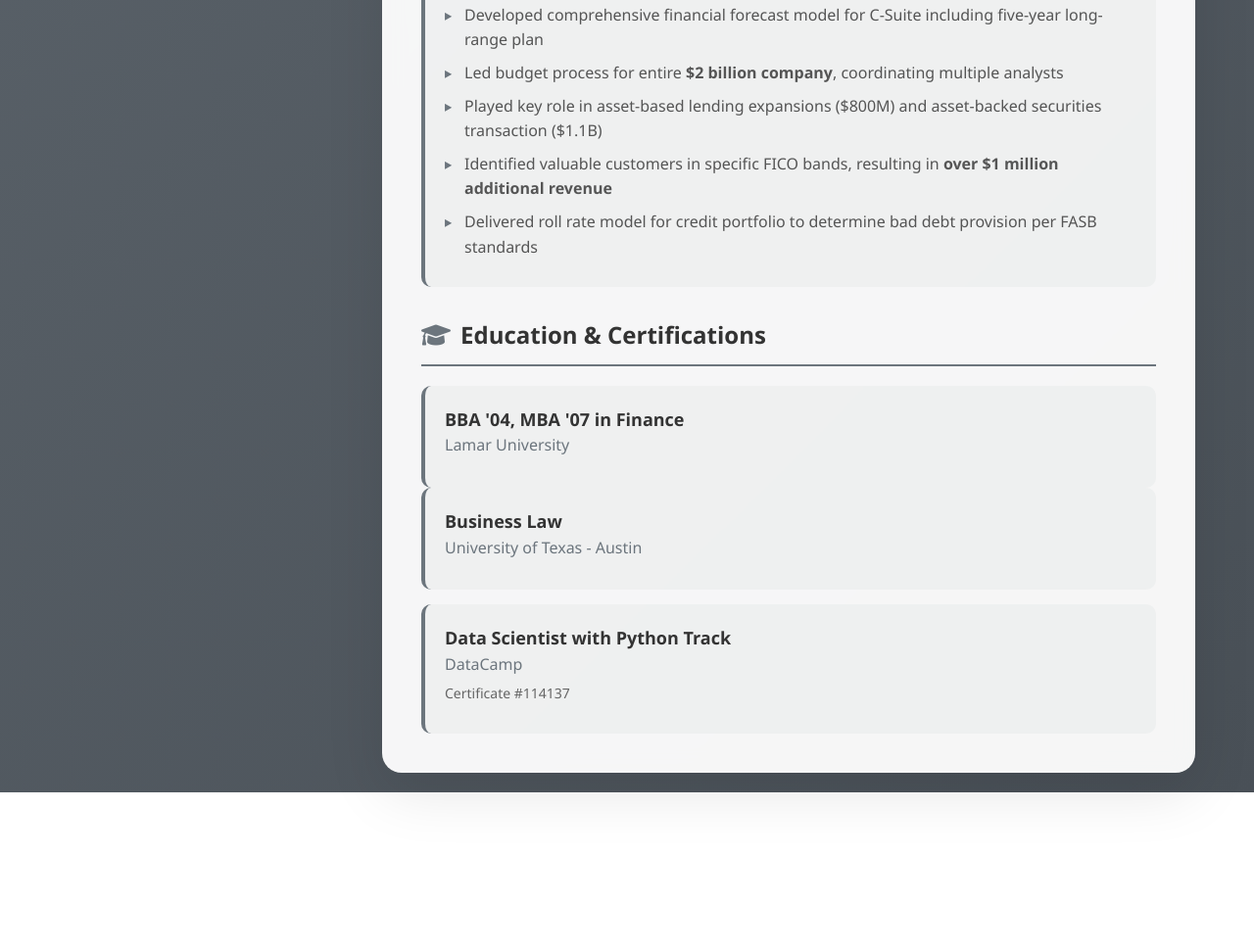
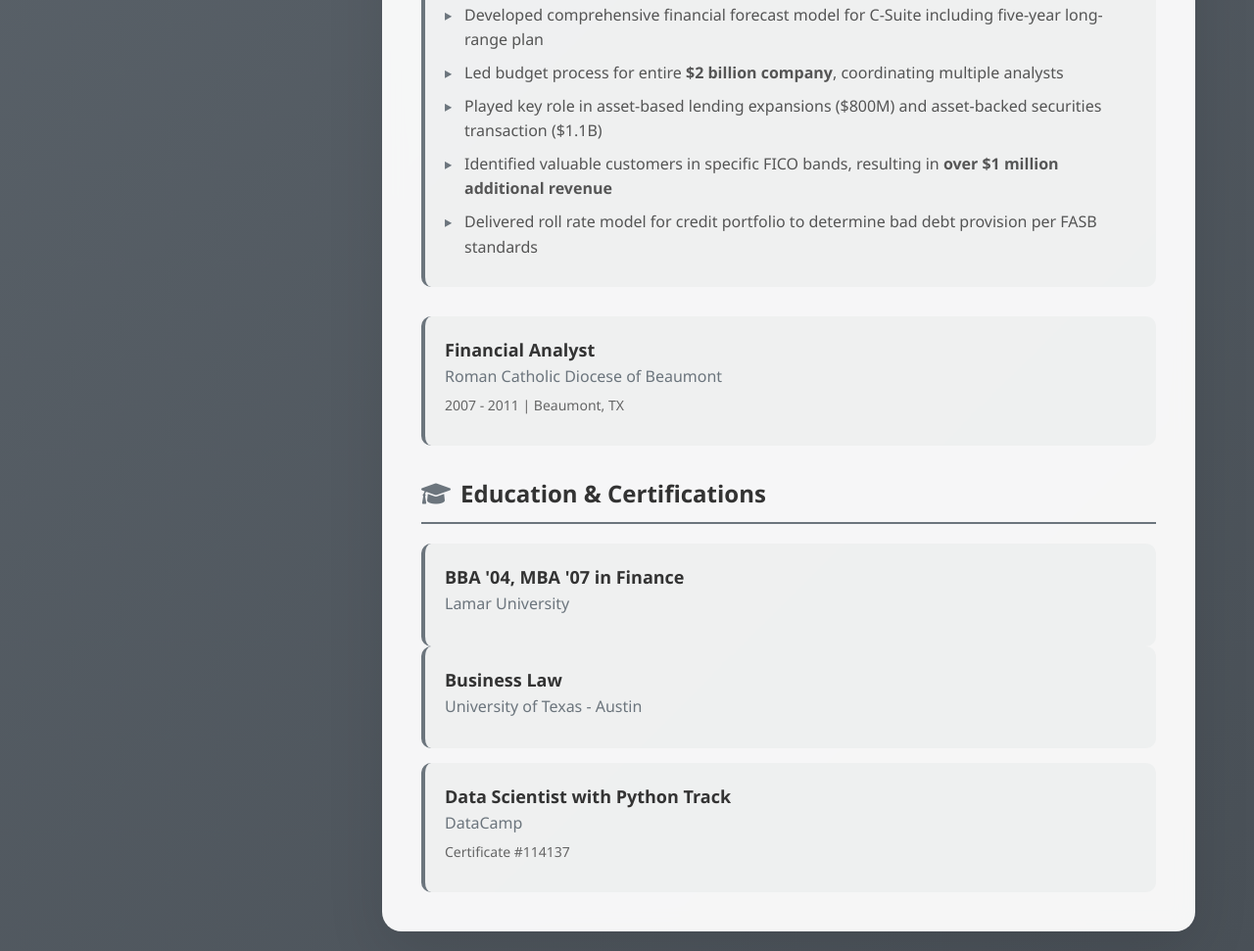
Before and after one commit to jamesecollier81/jamesecollier81.github.io, a plain HTML site: page index.html in a window 1280 px wide. Shown: the part 3134-4105 px from the top of the page at 98% size. Before the commit the page ends 3943 px from the top, so only its background shows below. Drawn offline with Linux system fonts and the light colour scheme.

Commit message:
Update index.html
add diocese job but make it compact

```diff
--- a/index.html
+++ b/index.html
@@ -557,6 +557,13 @@
                         </ul>
                     </div>
                 </div>
+                <div class="experience-item">
+                    <div class="experience-header">
+                        <div class="job-title">Financial Analyst</div>
+                        <div class="company">Roman Catholic Diocese of Beaumont</div>
+                        <div class="duration">2007 - 2011 | Beaumont, TX</div>
+                    </div>
+                </div>
             </section>
 
             <section>
```
